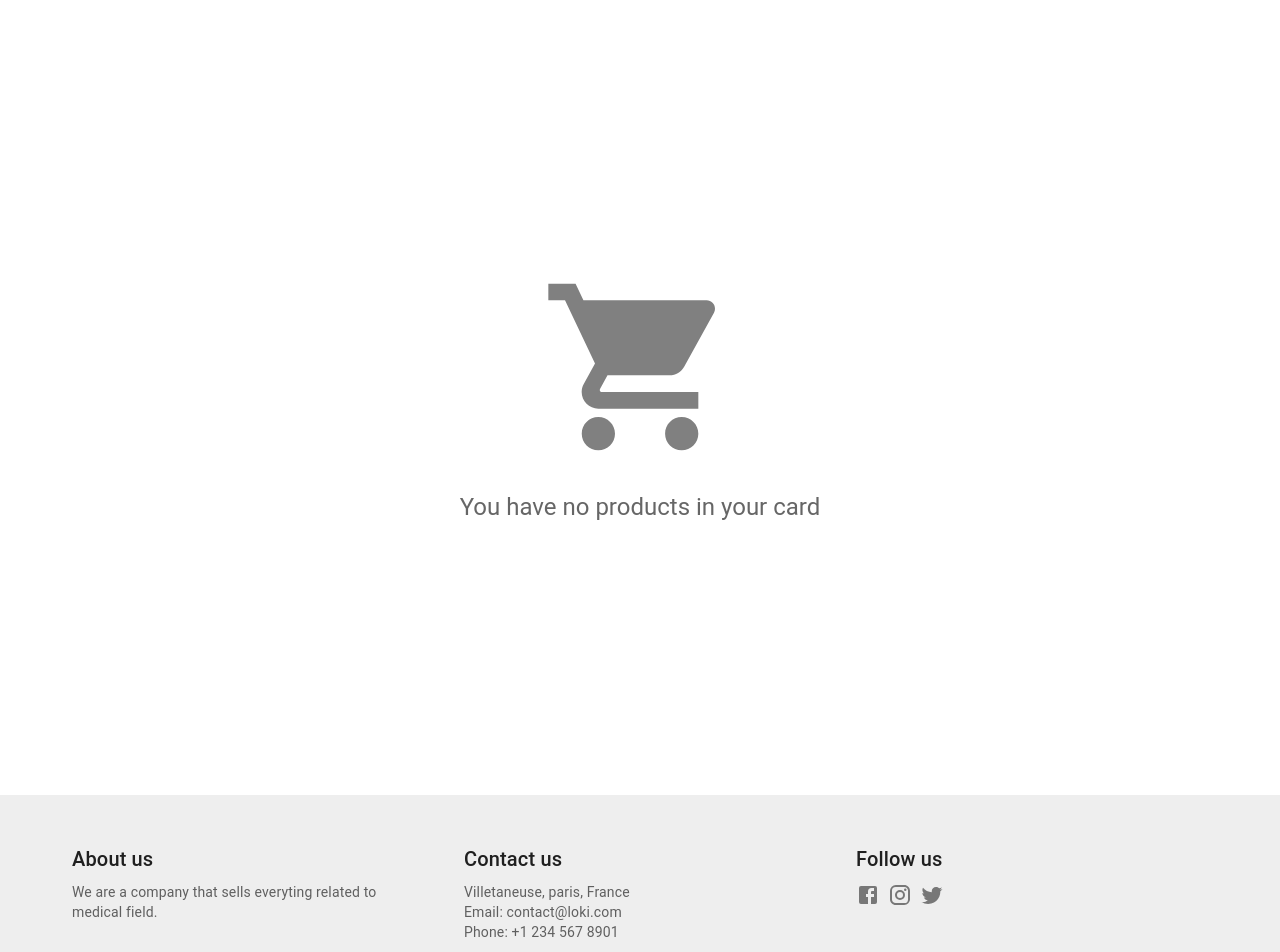
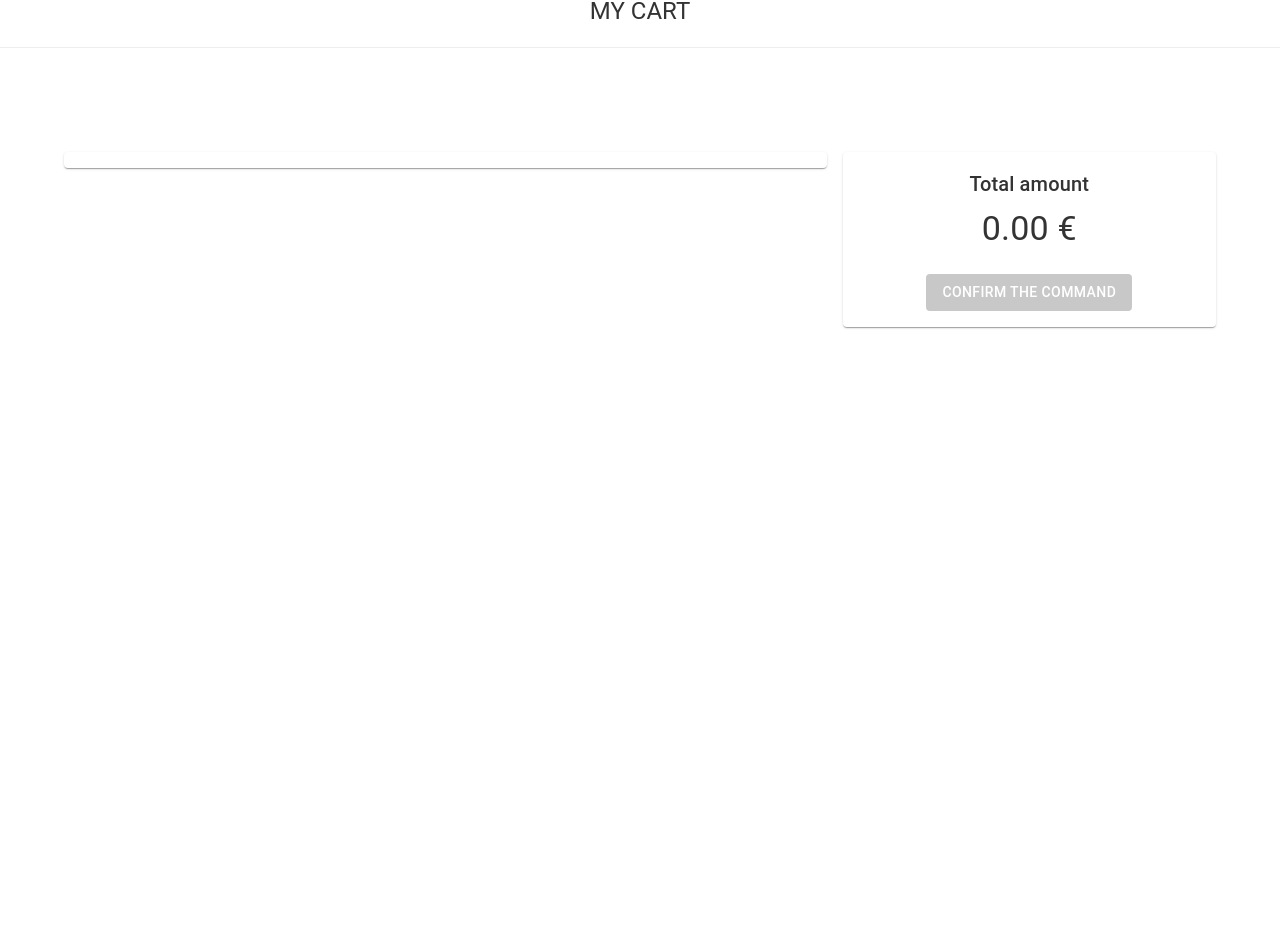
Before and after one commit to Laghoub/loki_frontend, a React (Vite) app: page /panier in a window 1280 px wide. Shown: the part 117-1069 px from the top of the page. After the commit the page ends 800 px from the top, so only its background shows below. Built offline with nearby package versions, Linux system fonts and the light colour scheme.

Commit message:
Fix routing, delete unimplemented fields, remove unused imports

```diff
--- a/src/components/AppRouter.tsx
+++ b/src/components/AppRouter.tsx
@@ -1,42 +1,45 @@
-import React from "react";
+import React, { lazy } from "react";
 import ReactDOM from "react-dom";
+
 import { BrowserRouter, Routes, Route, Navigate } from "react-router-dom";
 import Login from "./Login";
 import HomePage from "./HomePage";
 import ProductDetails from "./ProductDetails/ProductDetails";
-import Panier from "./Panier";
-import EmptyPanier from "./EmptyPanier";
 import Cookies from "js-cookie";
 import PaiementPage from "./PaiementPage/PaiementPage";
 import PopupCheckout from "./PopupCheckout/PopupCheckout";
 import FailComponent from "./FailComponent/FailComponent";
 import RecapComponent from "./recapComponent/RecapComponent";
+import Panier from "./Panier";
+import EmptyPanier from "./EmptyPanier";
 
 const AppRouter = () => {
-  const panierCookie = Cookies.get("panier");
+
   return (
     <BrowserRouter>
       <Routes>
         <Route path="/login" element={<Login />} />
-        <Route path="/" element={<HomePage />} />
+        <Route  path="/" element={<HomePage />} />
         <Route
           path="/panier"
-          element={panierCookie ? <Panier /> : <EmptyPanier />}
+          element={<Panier />}
         />
-
+        <Route path="/emptyCart" element={<EmptyPanier />} />
         <Route path="/details/:id" element={<ProductDetails />} />
-        <Route path="/Checkout" element={<PaiementPage />} />
         <Route path="/Confirm" element={<PopupCheckout onConfirm={function (): void {
           throw new Error("Function not implemented.");
-        } } onCancel={function (): void {
+        }} onCancel={function (): void {
           throw new Error("Function not implemented.");
-        } } dataForm={undefined} onClose={function (): void {
+        }} dataForm={undefined} onClose={function (): void {
           throw new Error("Function not implemented.");
-        } } />} />
-        <Route path="/failedOrder" element={<FailComponent />} />
-        <Route path="/succesOrder" element={<RecapComponent />} />
+        }} /> } />
+        {/* Conditionally render the RecapComponent route based on the presence of the cookie */}
+        <Route path="/succesOrder" element={ <RecapComponent />} />
+
+          <Route path="/failedOrder" element={<FailComponent />} />
 
 
+        <Route path="/Checkout" element={ <PaiementPage />} />
 
 
       </Routes>
--- a/src/components/FailComponent/FailComponent.tsx
+++ b/src/components/FailComponent/FailComponent.tsx
@@ -1,13 +1,23 @@
-import React, { FC } from 'react';
+import { FC, useEffect } from 'react';
 import './failComponent.module.css';
 import Header from '../Header';
 import dislike from '../../assets/emojidislike.png'
 import Footer from '../Footer';
-import { Link } from 'react-router-dom';
+import { Link, useNavigate } from 'react-router-dom';
+import Cookies from 'js-cookie';
 
 interface FailComponentProps { }
 
-const FailComponent: FC<FailComponentProps> = () => (
+const FailComponent: FC<FailComponentProps> = () => {
+  let navigate = useNavigate();
+  const isCookie = Cookies.get('panier')
+
+  if(isCookie == undefined|| isCookie == "[]"|| isCookie == "" ){
+    useEffect(() => {
+      navigate("/")
+    }, []);
+  }
+  return(
   <><Header />
   <div className="RecapComponent">
     <div className="container-fluid" style={{marginTop:"2em"}}>
@@ -22,6 +32,6 @@ const FailComponent: FC<FailComponentProps> = () => (
     </div>
   </div>
   <Footer />
-  </>);
+  </>)};
 
 export default FailComponent;
--- a/src/components/Footer.tsx
+++ b/src/components/Footer.tsx
@@ -20,7 +20,7 @@ export default function Footer() {
     >
       <Container maxWidth="lg">
         <Grid container spacing={5}>
-          <Grid item xs={12} sm={4}>
+          <Grid item xs={12} sm={9}>
             <Typography variant="h6" color="text.primary" gutterBottom>
               About us
             </Typography>
@@ -28,7 +28,7 @@ export default function Footer() {
               We are a company that sells everyting related to medical field.
             </Typography>
           </Grid>
-          <Grid item xs={12} sm={4}>
+          <Grid item xs={12} sm={3}>
             <Typography variant="h6" color="text.primary" gutterBottom>
               Contact us
             </Typography>
@@ -42,7 +42,7 @@ export default function Footer() {
               Phone: +1 234 567 8901
             </Typography>
           </Grid>
-          <Grid item xs={12} sm={4}>
+         {/* <Grid item xs={12} sm={4}>
             <Typography variant="h6" color="text.primary" gutterBottom>
               Follow us
             </Typography>
@@ -59,7 +59,7 @@ export default function Footer() {
             <Link href="https://www.twitter.com/" color="inherit">
               <Twitter />
             </Link>
-          </Grid>
+          </Grid>*/}
         </Grid>
         <Box mt={5}>
           <Typography variant="body2" color="text.secondary" align="center">
--- a/src/components/MoreDetailsComponent/MoreDetailsComponent.tsx
+++ b/src/components/MoreDetailsComponent/MoreDetailsComponent.tsx
@@ -1,7 +1,5 @@
-import React, { FC, useEffect, useState } from 'react';
+import { FC } from 'react';
 import { MoreDetailsComponentWrapper } from './MoreDetailsComponent.styled';
-import CheckIcon from '@mui/icons-material/Check';
-import axios from 'axios'; // Importez Axios
 
 interface MoreDetailsComponentProps {
    productDesc: String;
--- a/src/components/PaiementPage/PaiementPage.tsx
+++ b/src/components/PaiementPage/PaiementPage.tsx
@@ -1,19 +1,24 @@
-import React, { ChangeEvent, FC, FormEvent, useEffect, useState } from "react";
+import { FC, FormEvent, useEffect, useState } from "react";
 import "./PaiementPage.module.css";
 import Header from "../Header";
 import Menu from "../Menu";
-import BillingDetailsForm from "../ShippingComponent/BillingDetailsForm";
 import CheckoutForm from "../ShippingComponent/CheckoutForm";
 import PopupCheckout from "../PopupCheckout/PopupCheckout";
-import { useLocation, useNavigate, useParams } from "react-router-dom";
+import { useLocation, useNavigate } from "react-router-dom";
 import configData from "../../config.json";
-import { Cookie } from "@mui/icons-material";
 import Cookies from "js-cookie";
 
 const PaiementPage: FC = () => {
   const location = useLocation();
+  const SERVER_URL = configData.SERVER_URL;
+  let navigate = useNavigate();
+  const isCookie = Cookies.get('panier')
 
-  const SERVER_URL = configData.SERVER_URL;
+  if (isCookie == undefined || isCookie == "[]" || isCookie == "") {
+    useEffect(() => {
+      navigate("/")
+    }, []);
+  }
 
   const [email, setEmail] = useState("");
   const [phone, setPhone] = useState(0);
@@ -95,14 +100,11 @@ const PaiementPage: FC = () => {
     city: "Paris",
     email: "abc@gmail.com",
     phone: "0661201010",
-    additionalInfo: "",
-    cardNumber: "",
+        cardNumber: "",
     cardName: "",
     cardCvv: "",
     monthExp: "",
-    yearExp: "",
-    additionalPurchaseDetails: "",
-  };
+    yearExp: ""  };
   const onSubmit = (event: FormEvent<HTMLFormElement>) => {
     event.preventDefault();
     const formData = new FormData(event.currentTarget);
@@ -116,27 +118,24 @@ const PaiementPage: FC = () => {
       postalCode: formData.get("postalCode"),
       email: formData.get("email"),
       phone: formData.get("phone"),
-      additionalInfo: formData.get("additionalInfo"),
       cardNumber: formData.get("cardNumber"),
       cardName: formData.get("cardName"),
       cardCvv: formData.get("cardCvv"),
       monthExp: formData.get("monthExp"),
-      yearExp: formData.get("yearExp"),
-      additionalPurchaseDetails: formData.get("additionalPurchaseDetails"),
-    };
+      yearExp: formData.get("yearExp")    };
     setform(data)
 
 
     setConfirmationPopupVisible(true);
   };
-  let navigate = useNavigate();
+
 
   const [isConfirmationPopupVisible, setConfirmationPopupVisible] =
     useState(false);
   const handleConfirmation = (confirmed: boolean) => {
     if (confirmed) {
       console.log(data)
-      navigate('/succesOrder',{
+      navigate('/succesOrder', {
         state: {
           form: form
         }
@@ -148,6 +147,8 @@ const PaiementPage: FC = () => {
 
     }
   };
+
+
   return (
     <div>
       <Header />
@@ -265,7 +266,7 @@ const PaiementPage: FC = () => {
                     />
                   </div>
                   <br />
-                  {/* Number input */}
+                  {/* Number input
                   <div className="form-outline mb-6">
                     <label className="form-label" htmlFor="phone">
                       Phone
@@ -279,9 +280,9 @@ const PaiementPage: FC = () => {
                       onChange={handlePhoneChange}
                       required
                     />
-                  </div>
+                  </div>*/}
                   <br />
-                  {/* Message input */}
+                  {/* Message input
                   <div className="form-outline mb-6">
                     <label className="form-label" htmlFor="additionalInfo">
                       Additional information
@@ -292,7 +293,7 @@ const PaiementPage: FC = () => {
                       name="additionalInfo"
                       rows={4}
                     ></textarea>
-                  </div>
+                  </div>*/}
 
                   {/* Checkbox
               <div className="form-check d-flex justify-content-center mb-2">
--- a/src/components/Panier.tsx
+++ b/src/components/Panier.tsx
@@ -2,8 +2,7 @@ import CssBaseline from "@mui/material/CssBaseline";
 import "../App.css";
 import Header from "./Header";
 import Menu from "./Menu";
-import React, { useState, useEffect } from "react";
-import { makeStyles } from "@mui/material/styles";
+import { useState, useEffect } from "react";
 import Cookies from "js-cookie";
 import pharma1 from "../assets/No_image_available.png";
 import { useNavigate } from "react-router-dom";
@@ -17,19 +16,28 @@ import {
   Typography,
   IconButton,
   Button,
-  Checkbox,
-  FormControlLabel,
 } from "@mui/material";
 import DeleteIcon from "@mui/icons-material/Delete"; // Icône de suppression
-import AddIcon from "@mui/icons-material/Add"; // Icône d'ajout
-import RemoveIcon from "@mui/icons-material/Remove";
 import configData from "../config.json";
+import EmptyPanier from "./EmptyPanier";
 
 const Panier = () => {
   const livraisonExpressValue = configData.SHIPPINGEXPRESS;
   const [livraisonExpress, setLivraisonExpress] = useState(false);
   const [panier, setPanier] = useState([]); // Utilisez un état pour stocker les produits du panier
   const navigate = useNavigate();
+  const [seed, setSeed] = useState(1);
+  const reset = () => {
+       setSeed(Math.random());
+   }
+  var isPanier = false;
+  var panierCook = Cookies.get("panier");
+  if (panierCook != null || panierCook != "[]") {
+    isPanier = true
+
+  }
+  if (panierCook == "[]" || panierCook == undefined){
+  }
 
   const updateQuantite = (nom: String, nouvelleQuantite: Float32Array) => {
     // Mise à jour de l'état du panier
@@ -39,6 +47,7 @@ const Panier = () => {
           ? { ...produit, quantite: nouvelleQuantite }
           : produit
       )
+
     );
 
     // Mise à jour des cookies avec les nouvelles quantités
@@ -53,6 +62,12 @@ const Panier = () => {
       });
       Cookies.set("panier", JSON.stringify(nouveauPanierJSON), { expires: 7 });
     }
+    if (panierCook == "[]"|| panierCook == undefined){
+      Cookies.remove("panier")
+
+    }
+
+    reset()
   };
 
   const supprimerProduit = (nom: string) => {
@@ -70,16 +85,22 @@ const Panier = () => {
       );
       Cookies.set("panier", JSON.stringify(nouveauPanierJSON), { expires: 7 });
     }
+    if (panierDansCookies == "[]"){
+      Cookies.remove("panier")
+    }
+    reset()
   };
 
   useEffect(() => {
     const panierFromCookies = JSON.parse(Cookies.get("panier") || "[]");
 
-    if (panierFromCookies.length === 0) {
+    if (panierFromCookies.length == "[]") {
       // Les cookies sont vides, redirigez vers la page "EmptyPanier"
       Cookies.remove("panier");
+      reset()
     } else {
       setPanier(panierFromCookies);
+      reset()
     }
   }, [navigate]);
   // Récupérez le panier depuis les cookies
@@ -89,6 +110,7 @@ const Panier = () => {
     navigate("/Checkout", {
       state: { montantTotal: montantAvecLivraison.toFixed(2) },
     });
+    reset()
   };
 
   const montantTotal = panier.reduce(
@@ -102,6 +124,9 @@ const Panier = () => {
 
   return (
     <div>
+      {isPanier && (
+        <>
+
           <CssBaseline />
           <Header />
           <Menu />
@@ -109,7 +134,7 @@ const Panier = () => {
             MY CART
           </Typography>
 
-      <div style={{ margin: "0 auto", padding: "4rem" }}>
+          <div key={seed} style={{ margin: "0 auto", padding: "4rem" }}>
             <Grid container spacing={2}>
               {/* Première colonne */}
               <Grid item xs={8}>
@@ -206,10 +231,12 @@ const Panier = () => {
                     <Button
                       variant="contained"
                       style={{
-                    backgroundColor: "#4CAF50", // Couleur verte
+                        backgroundColor:montantAvecLivraison ==0?'rgb(200 200 200)' : "#4CAF50", // Couleur verte
                         color: "#fff",
+
                       }}
                       onClick={removeCok}
+                      disabled={montantAvecLivraison == 0}
                     >
                       confirm the command
                     </Button>
@@ -219,6 +246,10 @@ const Panier = () => {
               </Grid>
             </Grid>
           </div>
+        </>
+      )}
+      {!isPanier && (<EmptyPanier />)}
+
     </div>
   );
 };
--- a/src/components/PopupCheckout/PopupCheckout.tsx
+++ b/src/components/PopupCheckout/PopupCheckout.tsx
@@ -1,4 +1,4 @@
-import React, { FC } from 'react';
+import { FC, useEffect } from 'react';
 import styles from './PopupCheckout.module.css'; // Import the CSS module
 import { useNavigate } from 'react-router-dom';
 import Cookies from 'js-cookie';
@@ -11,13 +11,15 @@ interface PopupCheckoutProps {
 }
 
 const PopupCheckout: FC<PopupCheckoutProps> = ({ onConfirm, onCancel, dataForm, onClose }) => {
+
   let navigate = useNavigate();
+  const isCookie = Cookies.get('panier')
 
-  const panierFromCookies = JSON.parse(Cookies.get("panier") || "[]");
-
- const onClosePopup= () => {
-
- }
+  if(isCookie == undefined|| isCookie == "[]"|| isCookie == "" ){
+    useEffect(() => {
+      navigate("/")
+    }, []);
+  }
   return (
     <div className={styles['confirmation-popup']}>
         <button className={styles['close-button']} onClick={onClose}>
--- a/src/components/ProductDetails/ProductDetails.tsx
+++ b/src/components/ProductDetails/ProductDetails.tsx
@@ -1,9 +1,7 @@
-import React, { FC, useEffect, useState } from "react";
-import { ProductDetailsWrapper } from "./ProductDetails.styled";
+import { useEffect, useState } from "react";
 import "./ProductDetails.css";
 import KeyboardDoubleArrowRightIcon from "@mui/icons-material/KeyboardDoubleArrowRight";
 import HomeIcon from "@mui/icons-material/Home";
-import { colors } from "@mui/material";
 import AddShoppingCartIcon from "@mui/icons-material/AddShoppingCart";
 import MoreDetailsComponent from "../MoreDetailsComponent/MoreDetailsComponent";
 import axios from "axios";
@@ -62,7 +60,7 @@ const ProductDetails = () => {
          console.log(quantity)
       if (existingProductIndex !== -1) {
          // Si le produit existe, augmentez la quantité
-         panier[existingProductIndex].quantite+quantity;
+         panier[existingProductIndex].quantite = panier[existingProductIndex].quantite+quantity;
       } else {
          // Sinon, ajoutez un nouvel élément au panier
          console.log
--- a/src/components/ShippingComponent/CheckoutForm.tsx
+++ b/src/components/ShippingComponent/CheckoutForm.tsx
@@ -86,7 +86,7 @@ const CheckoutForm: React.FC = () => {
                 Cash on Delivery
               </label>
             </div>
-            <div className="form-check mb-3">
+           {/*<div className="form-check mb-3">
               <input
                 type="radio"
                 name="paymentMethod"
@@ -98,7 +98,7 @@ const CheckoutForm: React.FC = () => {
               <label className="form-check-label">
                 Card Payment
               </label>
-            </div>
+            </div> */}
 
             {/* Card Details (Visible when Card Payment is selected) */}
             {paymentMethod === 'card-payment' && (
@@ -185,16 +185,7 @@ const CheckoutForm: React.FC = () => {
 
             )}
 
-            {/* Additional Purchase Details */}
-            <div className="form-outline mb-4">
-              <textarea
-                className="form-control"
-                id="additionalPurchaseDetails"
-                rows={4}
-                placeholder="Additional Purchase Details"
-              ></textarea>
 
-            </div>
         </div>
       </div>
     </div>
--- a/src/components/recapComponent/RecapComponent.tsx
+++ b/src/components/recapComponent/RecapComponent.tsx
@@ -3,23 +3,31 @@ import './RecapComponent.css';
 import Header from '../Header';
 import logo from '../../assets/logo.jpg'
 import Cookies from 'js-cookie';
-import { useLocation } from 'react-router-dom';
+import { useLocation, useNavigate } from 'react-router-dom';
 
 interface RecapComponentProps { }
 
 const RecapComponent: FC<RecapComponentProps> = () => {
-
+  let navigate = useNavigate();
+  const isCookie = Cookies.get('panier')
+  const { state } = useLocation();
+  if (isCookie == undefined || isCookie == "[]" || isCookie == "" || !state) {
+    useEffect(() => {
+      navigate("/")
+    }, []);
+  }
   const panierFromCookies = JSON.parse(Cookies.get("panier") || "[]");
   useEffect(() => {
     // Remove the "panier" cookie when the component mounts
     Cookies.remove('panier');
   }, []);
   let total = 0; // Initialize the overall total
-  const { state } = useLocation();
+
   const today = new Date();
   const formattedDate = `${today.getMonth() + 1}/${today.getDate()}/${today.getFullYear()}`;
   return (
     <React.Fragment><Header />
+      if{state != null && (
         <div className="RecapComponent">
           <div className="container-fluid" >
             <div className="container text-center">
@@ -55,7 +63,6 @@ const RecapComponent: FC<RecapComponentProps> = () => {
                               {state.form.address}<br />
                               {state.form.city}, {state.form.postalCode}<br />
                               {state.form.email} <br />
-                            <abbr title="Phone">P:</abbr> {state.form.phone}
                             </address>
                           </div>
 
@@ -96,7 +103,7 @@ const RecapComponent: FC<RecapComponentProps> = () => {
                                     <td key={index} >{item.nom}</td>
                                     <td className="text-center" key={index}>€ {item.prix}</td>
                                     <td className="text-center" key={index}> {item.quantite}</td>
-                                  <td className="text-right" key={index} >€ {item.prix * item.quantite}</td>
+                                    <td className="text-right" key={index} >€ {(item.prix * item.quantite).toFixed(2)}</td>
 
                                   </tr>
                                 );
@@ -105,7 +112,7 @@ const RecapComponent: FC<RecapComponentProps> = () => {
                               <tr>
                                 <td colSpan={3}>
                                 </td><td className="text-right"><strong>Total</strong></td>
-                              <td className="text-right"><strong>€ {total}</strong></td>
+                                <td className="text-right"><strong>€ {total.toFixed(2)}</strong></td>
                               </tr>
                             </tbody>
                           </table>
@@ -122,7 +129,9 @@ const RecapComponent: FC<RecapComponentProps> = () => {
               </div>
             </div>
           </div>
-      </div></React.Fragment>
+        </div>
+      )}
+    </React.Fragment>
   )
 };
 
```
Lines whose indentation alone changed are shown as unchanged.
